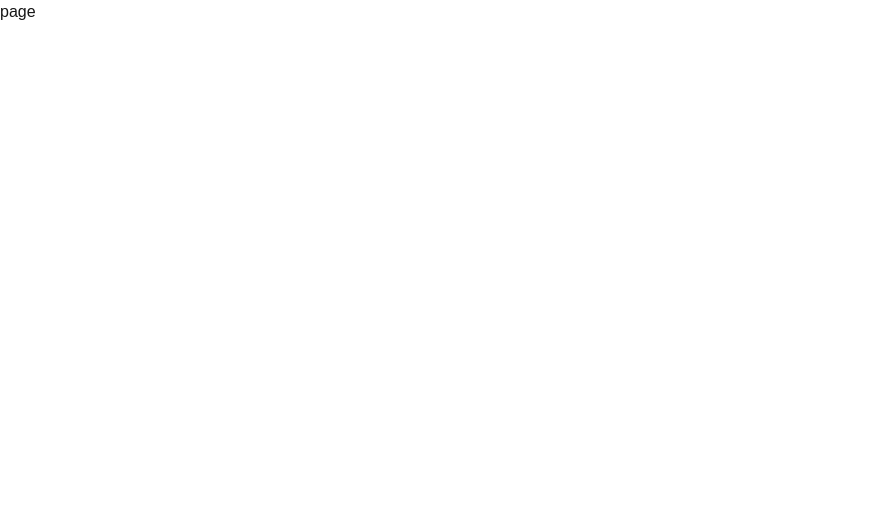
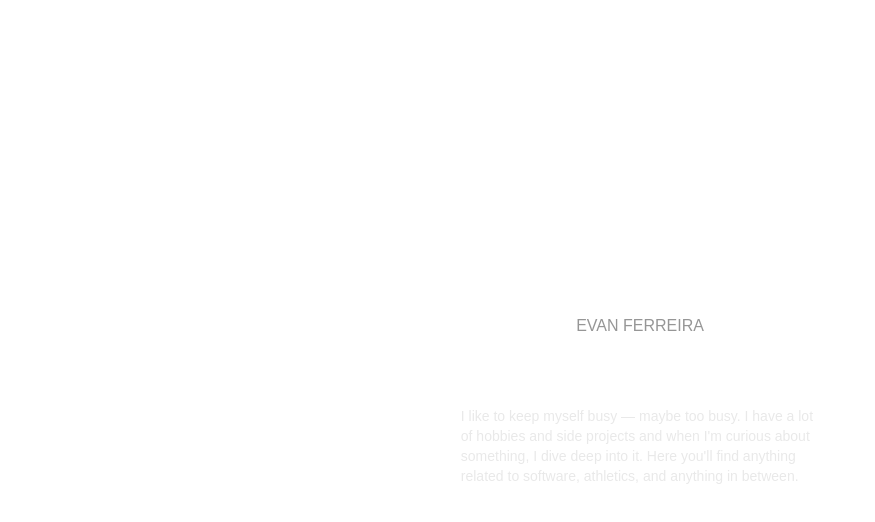
Before and after one commit to Evan-Ferreira/personal-website-2.0, a Next.js app: page /side-quests in a window 1280 px wide. Shown: the top 522 px of the page, without its empty margins (0-875 px from the left). Built offline with nearby package versions, Linux system fonts and the light colour scheme.

Commit message:
feat: title and description for side-quests page

```diff
--- a/src/app/side-quests/page.tsx
+++ b/src/app/side-quests/page.tsx
@@ -1,7 +1,22 @@
 import React from 'react';
 
-const page = () => {
-    return <div>page</div>;
+const SideQuests = () => {
+    return (
+        <div className="flex flex-col justify-center items-center min-h-screen">
+            <div className="flex flex-col w-[28%] items-center">
+                <h3 className="text-[#969696] text-md">EVAN FERREIRA</h3>
+                <h1 className="text-white text-5xl font-bold  mt-2 mb-3">
+                    SIDE QUESTS
+                </h1>
+                <p className="text-[#E9E9E9] text-sm">
+                    I like to keep myself busy — maybe too busy. I have a lot of
+                    hobbies and side projects and when I'm curious about
+                    something, I dive deep into it. Here you'll find anything
+                    related to software, athletics, and anything in between.
+                </p>
+            </div>
+        </div>
+    );
 };
 
-export default page;
+export default SideQuests;
```
